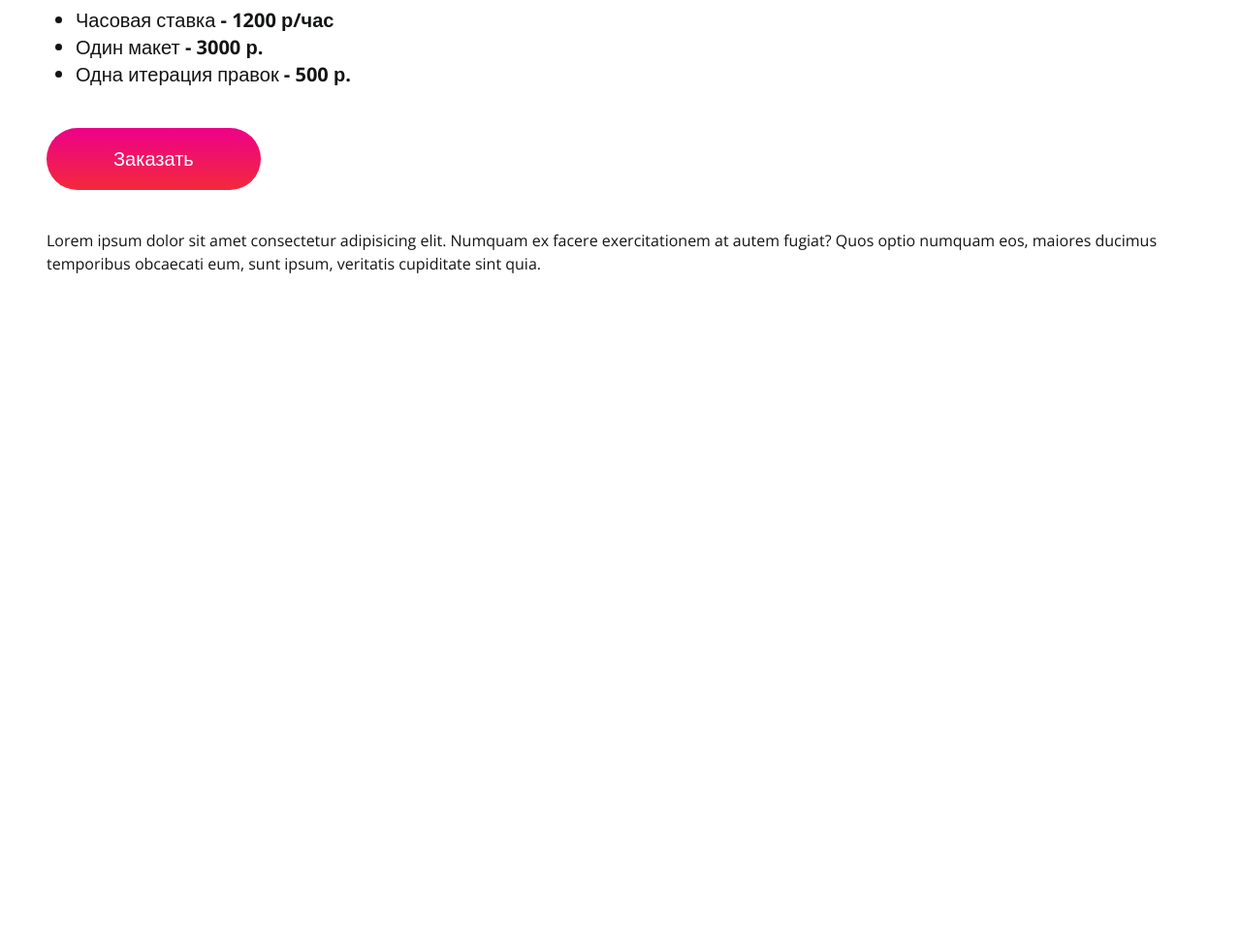
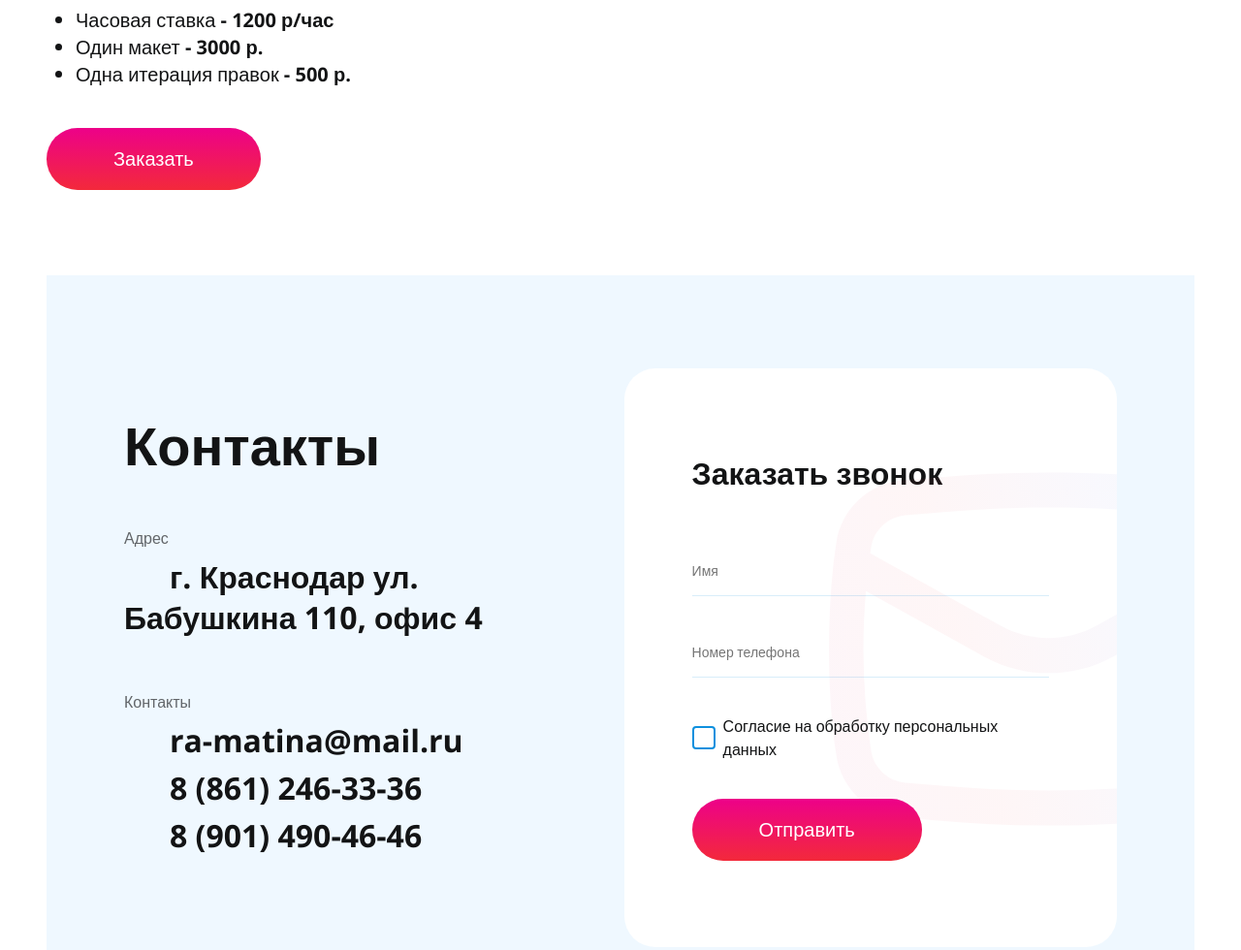
Before and after one commit to and-trkh/lucky-site, a website built with Vite: page index.html in a window 1280 px wide. Shown: the part 852-1832 px from the top of the page at 97% size. Before the commit the page ends 1152 px from the top, so only its background shows below. Built offline with nearby package versions, Linux system fonts and the light colour scheme; files whose address does not match are found by name.

Commit message:
feat(contacts): add contacts section with form and styles
This commit introduces a new contacts section to the website, including a contact form, styles for the form and contact list, and SVG icons for visual elements. The form includes input validation for phone numbers and a custom checkbox. The section is styled to match the existing design system and includes responsive layout adjustments.

```diff
--- a/index.html
+++ b/index.html
@@ -173,10 +173,68 @@
         </div>
       </div>
     </section>
-    <section class="section">
-      <p>Lorem ipsum dolor sit amet consectetur adipisicing elit. Numquam ex facere exercitationem at autem fugiat? Quos
-        optio numquam eos, maiores ducimus temporibus obcaecati eum, sunt ipsum, veritatis cupiditate sint quia.</p>
-
+    <section class="section contacts">
+      <div class="col">
+        <h2 class="title">Контакты</h2>
+        <div class="contacts-list">
+          <h3 class="contacts-list__title">Адрес</h3>
+          <ul class="contacts-list__list">
+            <li class="contacts-list__item">
+              <a class="contacts-list__link" href="#"><span class="contacts-list__icon">
+                  <svg>
+                    <use xlink:href="/spritemap.svg#pin"></use>
+                  </svg>
+                </span>г. Краснодар
+                ул. Бабушкина 110, офис 4</a>
+            </li>
+          </ul>
+        </div>
+        <div class="contacts-list">
+          <h3 class="contacts-list__title">Контакты</h3>
+          <ul class="contacts-list__list">
+            <li class="contacts-list__item">
+              <a class="contacts-list__link" href="mailto:ra-matina@mail.ru"><span class="contacts-list__icon">
+                  <svg>
+                    <use xlink:href="/spritemap.svg#envelope"></use>
+                  </svg>
+                </span>ra-matina@mail.ru</a>
+            </li>
+            <li class="contacts-list__item">
+              <a class="contacts-list__link" href="tel:+78612463336"><span class="contacts-list__icon">
+                  <svg>
+                    <use xlink:href="/spritemap.svg#phone"></use>
+                  </svg>
+                </span>8 (861) 246-33-36</a>
+            </li>
+            <li class="contacts-list__item">
+              <a class="contacts-list__link" href="tel:+79014904646"><span class="contacts-list__icon">
+                  <svg>
+                    <use xlink:href="/spritemap.svg#phone"></use>
+                  </svg>
+                </span>8 (901) 490-46-46</a>
+            </li>
+          </ul>
+        </div>
+      </div>
+      <div class="col">
+        <form action="" class="form">
+          <h2 class="form__title">Заказать звонок</h2>
+          <div class="form__field">
+            <label class="form__label visually-hidden" for="name">Имя</label>
+            <input class="form__input" type="text" id="name" name="name" placeholder="Имя" required>
+          </div>
+          <div class="form__field">
+            <label class="form__label visually-hidden" for="phone">Номер телефона</label>
+            <input class="form__input" type="tel" id="phone" name="phone" placeholder="Номер телефона" required
+              pattern="^[+]?[0-9()-\s]+$">
+          </div>
+          <div class="form__checkbox-wrapper">
+            <input class="form__checkbox" type="checkbox" id="agreement" name="agreement" required>
+            <label class="form__checkbox-label" for="agreement">Согласие на обработку персональных данных</label>
+          </div>
+          <button class="button form__button" type="submit"><span>Отправить</span></button>
+        </form>
+      </div>
     </section>
   </main>
   <script type="module" src="/src/js/main.js"></script>
--- a/src/js/main.js
+++ b/src/js/main.js
@@ -16,3 +16,13 @@ window.addEventListener('DOMContentLoaded', () => {
     initTabIconToggler();
   });
 });
+
+// Функция для валидации ввода номера телефона в реальном времени
+const phoneInput = document.getElementById('phone');
+
+if (phoneInput) {
+  phoneInput.addEventListener('input', function (e) {
+    // Удаляем все символы, кроме цифр, +, -, (, ), пробела
+    e.target.value = e.target.value.replace(/[^0-9+\-()\s]/g, '');
+  });
+}
--- /dev/null
+++ b/src/styles/contacts-list.css
@@ -0,0 +1,51 @@
+.contacts-list__title {
+  font-size: 1rem;
+  font-weight: 400;
+  line-height: 2.375rem;
+  opacity: 0.64;
+}
+
+.contacts-list__list {
+  list-style: none;
+  padding: 0;
+  margin-bottom: 2.9375rem;
+}
+
+.contacts-list__icon {
+  position: relative;
+  display: inline-flex;
+  align-items: center;
+  justify-content: center;
+  margin-right: 0.9375rem;
+  width: 2rem;
+  height: 2rem;
+  transform: translateY(0.625rem);
+  & svg {
+    z-index: 1;
+    width: 100%;
+    height: 100%;
+  }
+}
+
+.contacts-list__item {
+  display: flex;
+  align-items: center;
+  margin-bottom: 1.5rem;
+
+  &:not(:last-child) {
+    margin-bottom: 0.4375rem;
+  }
+}
+
+.contacts-list__link {
+  font-size: 2rem;
+  line-height: 2.625rem;
+  font-weight: 700;
+  color: var(--black);
+  text-decoration: none;
+  transition: var(--animation-default);
+
+  &:hover {
+    color: var(--red);
+  }
+}
--- /dev/null
+++ b/src/styles/form.css
@@ -0,0 +1,135 @@
+.form {
+  background-color: var(--white);
+  border-radius: 2rem;
+  padding: 5.5625rem 4.375rem;
+  display: flex;
+  flex-direction: column;
+  align-items: flex-start;
+  justify-content: center;
+  position: relative;
+
+  &::before {
+    content: '';
+    position: absolute;
+    top: 0;
+    right: -13.6875rem;
+    width: 36.1875rem;
+    height: 36.1875rem;
+    background-image: url('../assets/icons/envelope-alpha.svg');
+    background-repeat: no-repeat;
+  }
+}
+
+.form__title {
+  font-size: 2rem;
+  line-height: 2.375rem;
+  font-weight: 800;
+  margin-bottom: 3.25rem;
+}
+
+.form__field {
+  width: 100%;
+  display: flex;
+  flex-direction: column;
+  margin-bottom: 1.75rem;
+}
+
+.form__input {
+  width: 100%;
+  height: 100%;
+  padding: 14px 0;
+  border: none;
+  border-bottom: 1px solid var(--brand-blue-alpha);
+  outline: none;
+  font-size: 1.25rem;
+  line-height: 2rem;
+  font-weight: 400;
+  color: var(--black);
+  background-color: transparent;
+
+  &::placeholder {
+    font-size: 0.875rem;
+    line-height: 1.25rem;
+    font-weight: 400;
+  }
+}
+
+.form__checkbox-wrapper {
+  display: flex;
+  align-items: center;
+  gap: 0.5rem;
+  margin-top: 0.625rem;
+  margin-bottom: 2.4375rem;
+}
+
+.form__checkbox {
+  position: absolute;
+  width: 1px;
+  height: 1px;
+  margin: -1px;
+  border: 0;
+  padding: 0;
+  white-space: nowrap;
+  clip-path: inset(100%);
+  clip: rect(0 0 0 0);
+  overflow: hidden;
+}
+
+.form__checkbox-label {
+  position: relative;
+  padding-left: 2rem;
+  cursor: pointer;
+  font-size: 1rem;
+  line-height: 1.5rem;
+  font-weight: 400;
+  color: var(--black);
+  user-select: none;
+}
+
+/* Стили для кастомного чекбокса (квадратик) */
+.form__checkbox-label::before {
+  content: '';
+  position: absolute;
+  left: 0;
+  top: 50%;
+  transform: translateY(-50%);
+  width: 1.5rem; /* Размер кастомного чекбокса */
+  height: 1.5rem;
+  border: 2px solid var(--brand-blue); /* Цвет рамки */
+  border-radius: 0.25rem; /* Скругление углов */
+  background-color: var(--white); /* Фон чекбокса */
+  transition: background-color var(--animation-duration-fast)
+      var(--animation-timing-function-ease),
+    border-color var(--animation-duration-fast)
+      var(--animation-timing-function-ease);
+}
+
+/* Стили для галочки внутри кастомного чекбокса */
+.form__checkbox-label::after {
+  content: '';
+  position: absolute;
+  left: 0.5rem; /* Позиционирование галочки */
+  top: 45%;
+  transform: translateY(-50%) rotate(45deg) scale(0);
+  width: 0.5rem; /* Размер галочки */
+  height: 1rem;
+  border: solid var(--white); /* Цвет галочки */
+  border-width: 0 3px 3px 0;
+  transition: transform var(--animation-duration-fast)
+    var(--animation-timing-function-ease);
+}
+
+/* Стили при активном чекбоксе */
+.form__checkbox:checked + .form__checkbox-label::before {
+  background-color: var(--brand-blue); /* Фон активного чекбокса */
+  border-color: var(--brand-blue); /* Цвет рамки активного чекбокса */
+}
+
+.form__checkbox:checked + .form__checkbox-label::after {
+  transform: translateY(-50%) rotate(45deg) scale(1); /* Показать галочку */
+}
+
+/* Стили для фокуса (например, при навигации с клавиатуры) */
+.form__checkbox:focus + .form__checkbox-label::before {
+  box-shadow: 0 0 0 2px var(--brand-blue-alpha); /* Подсветка при фокусе */
+}
--- a/src/styles/style.css
+++ b/src/styles/style.css
@@ -4,7 +4,10 @@
 @import url('./button.css');
 @import url('./badge.css');
 @import url('./list.css');
+@import url('./contacts-list.css');
 @import url('./slider.css');
+@import url('./form.css');
+@import url('./utils.css');
 
 :root {
   font-family: 'Open Sans', sans-serif;
@@ -25,8 +28,10 @@
   /* VARIABLES */
   --black: #131415;
   --white: #ffffff;
+  --red: #f3293b;
   --light-blue: #eff8ff;
   --brand-blue: #0e90de;
+  --brand-blue-alpha: rgba(14, 144, 222, 0.16);
   --main-gradient: linear-gradient(
     78.33deg,
     rgba(215, 69, 150, 1) 0.009999999747378752%,
@@ -39,6 +44,15 @@
     rgba(237, 1, 137, 1) 0.009999999747378752%,
     rgba(243, 41, 59, 1) 100%
   );
+
+  /* ANIMATIONS */
+  --animation-duration-fast: 0.15s;
+  --animation-duration-normal: 0.3s;
+  --animation-duration-slow: 0.5s;
+  --animation-timing-function-ease: ease;
+  --animation-timing-function-ease-in-out: ease-in-out;
+  --animation-default: var(--animation-duration-normal)
+    var(--animation-timing-function-ease);
 }
 
 body {
@@ -96,7 +110,19 @@ a {
 }
 
 .section {
-  /* background-color: var(--light-blue); */
+  &:nth-child(1) {
+    margin-bottom: 3rem;
+
+    & .col {
+      &:first-child {
+        /* max-width: 58.25rem; */
+      }
+
+      &:last-child {
+        max-width: 44.25rem;
+      }
+    }
+  }
 }
 
 .control {
@@ -132,12 +158,27 @@ a {
   }
 }
 
-.col {
-  &:first-child {
-    /* max-width: 58.25rem; */
+.contacts {
+  display: flex;
+  justify-content: space-between;
+  gap: 2rem;
+  padding: 6rem 5rem;
+  background-color: var(--light-blue);
+
+  & .col {
+    &:first-child {
+      width: 30.625rem;
+      padding-top: 2.9375rem;
+    }
+
+    &:last-child {
+      flex-grow: 1;
+      max-width: 68.125rem;
+      overflow: hidden;
+    }
   }
 
-  &:last-child {
-    max-width: 44.25rem;
+  .title {
+    margin-bottom: 2.9375rem;
   }
 }
--- /dev/null
+++ b/src/styles/utils.css
@@ -0,0 +1,9 @@
+.visually-hidden:not(:focus):not(:active) {
+  position: absolute;
+  width: 1px;
+  height: 1px;
+  overflow: hidden;
+  clip: rect(0 0 0 0); /* Legacy property for Internet Explorer */
+  clip-path: inset(50%);
+  white-space: nowrap;
+}
```
Also changed, not shown: src/assets/icons/envelope-alpha.svg (added), src/assets/icons/envelope.svg (added), src/assets/icons/phone.svg (added), src/assets/icons/pin.svg (added).
